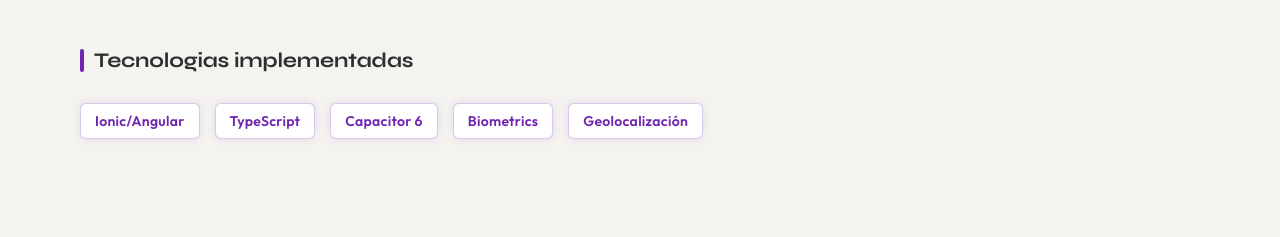
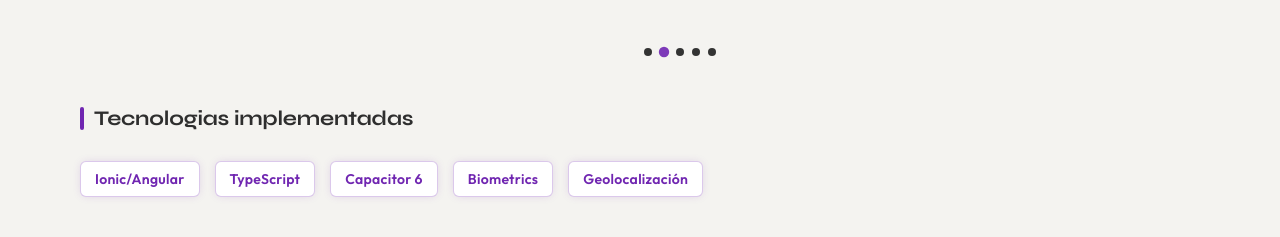
Before and after one commit to luislr220/Portafolio_dev_estatico, a plain HTML site: page pages/proyectos/appSofom.html in a window 1280 px wide. Shown: the part 1463-1700 px from the top of the page. Before the commit the page ends 1656 px from the top, so only its background shows below. Drawn offline with Linux system fonts and the light colour scheme.

Commit message:
v.2.2 Agregando dots a los carruseles

```diff
--- a/css/carousel.css
+++ b/css/carousel.css
@@ -102,6 +102,30 @@
   color: white;
 }
 
+.carousel-dots {
+  display: flex;
+  justify-content: center;
+  gap: 8px;
+  margin-bottom: 50px;
+  margin-top: 7px;
+}
+
+.dot {
+  width: 8px;
+  height: 8px;
+  border-radius: 50%;
+  background: #333;
+  cursor: pointer;
+  transition:
+    background 0.3s ease,
+    transform 0.3s ease;
+}
+
+.dot.active {
+  background: rgba(112, 38, 177, 0.9);
+  transform: scale(1.3);
+}
+
 /* ── RESPONSIVE ── */
 
 @media (max-width: 600px) {
--- a/css/carouselProyectos.css
+++ b/css/carouselProyectos.css
@@ -104,6 +104,30 @@
   color: white;
 }
 
+.carousel-dots {
+  display: flex;
+  justify-content: center;
+  gap: 8px;
+  margin-bottom: 50px;
+  margin-top: 7px;
+}
+
+.dot {
+  width: 8px;
+  height: 8px;
+  border-radius: 50%;
+  background: #333;
+  cursor: pointer;
+  transition:
+    background 0.3s ease,
+    transform 0.3s ease;
+}
+
+.dot.active {
+  background: rgba(112, 38, 177, 0.9);
+  transform: scale(1.3);
+}
+
 /* ── RESPONSIVE ── */
 
 @media (max-width: 600px) {
--- a/js/carouselProyectos.js
+++ b/js/carouselProyectos.js
@@ -6,7 +6,6 @@
     this.nextBtn = document.getElementById(config.nextBtnId);
     this.autoDelay = config.autoDelay || 3000;
 
-    // Estado interno
     this.currentIndex = 0;
     this.totalSlides = this.proyectos.length;
     this.autoPlayInterval = null;
@@ -20,6 +19,7 @@
 
   init() {
     this.renderSlides();
+    this.renderDots();
     this.addEventListeners();
     this.startAutoPlay();
   }
@@ -39,9 +39,37 @@
       .join("");
   }
 
+  renderDots() {
+    const carouselContainer = this.container.closest(".carousel-container");
+
+    const dotsContainer = document.createElement("div");
+    dotsContainer.classList.add("carousel-dots");
+
+    this.proyectos.forEach((_, i) => {
+      const dot = document.createElement("span");
+      dot.classList.add("dot");
+      if (i === 0) dot.classList.add("active");
+      dot.addEventListener("click", () => {
+        this.currentIndex = i;
+        this.updateCarousel();
+        this.resetAutoPlay();
+      });
+      dotsContainer.appendChild(dot);
+    });
+
+    carouselContainer.insertAdjacentElement("afterend", dotsContainer);
+  }
+
+  updateDots() {
+    document.querySelectorAll(".dot").forEach((dot, i) => {
+      dot.classList.toggle("active", i === this.currentIndex);
+    });
+  }
+
   updateCarousel() {
     const offset = this.currentIndex * -100;
     this.container.style.transform = `translateX(${offset}%)`;
+    this.updateDots();
   }
 
   nextSlide() {
```
Also changed, not shown: js/carousel.js (+30 -0 lines).
